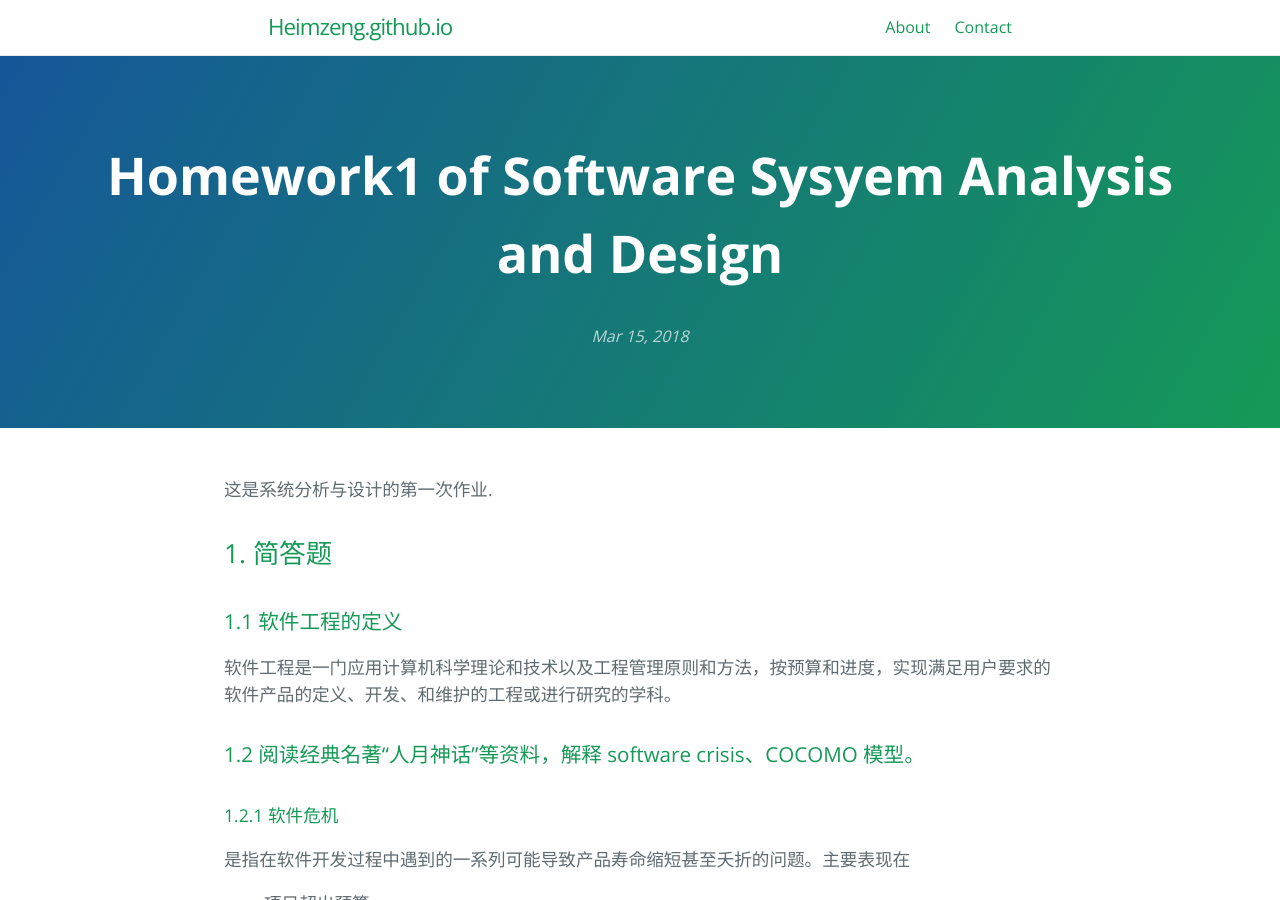
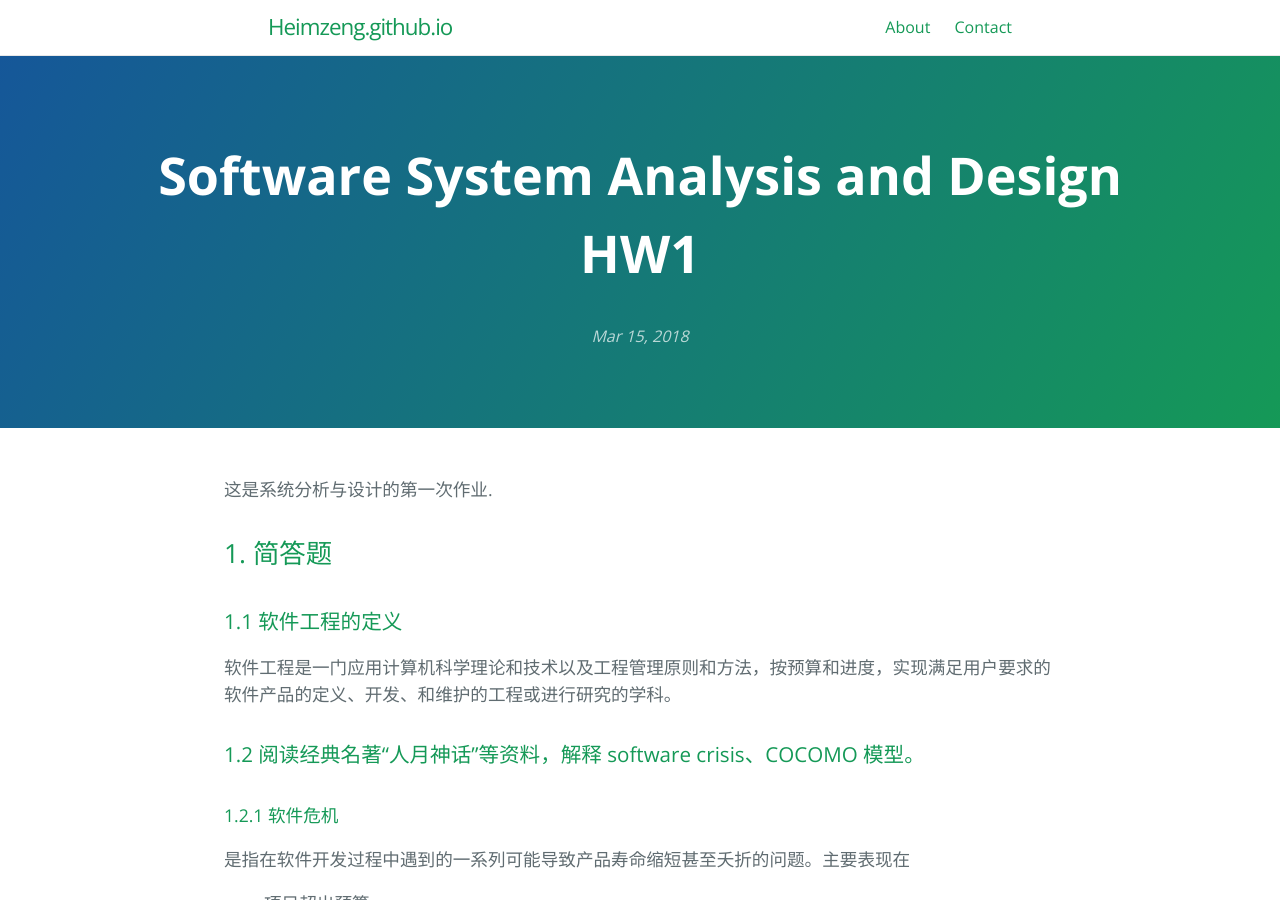
Before and after one commit to Heimzeng/Heimzeng.github.io, a Jekyll site: the page built from _posts/2018-03-15-Software-System-Analysis-and-Design-HW1.md, in a window 1280 px wide and 900 px high. Built offline with Jekyll 4.4.1, drawn with Linux system fonts in a browser that asks for light colours; formulas are drawn with MathJax 3.

Commit message:
Correct the title

```diff
--- a/_posts/2018-03-15-homework1-of-software-system-analysis-and-design.md
+++ b/_posts/2018-03-15-Software-System-Analysis-and-Design-HW1.md
@@ -1,6 +1,6 @@
 ---
 layout: post
-title: "Homework1 of Software Sysyem Analysis and Design"
+title: "Software System Analysis and Design HW1"
 ---
 这是系统分析与设计的第一次作业.
 
```
